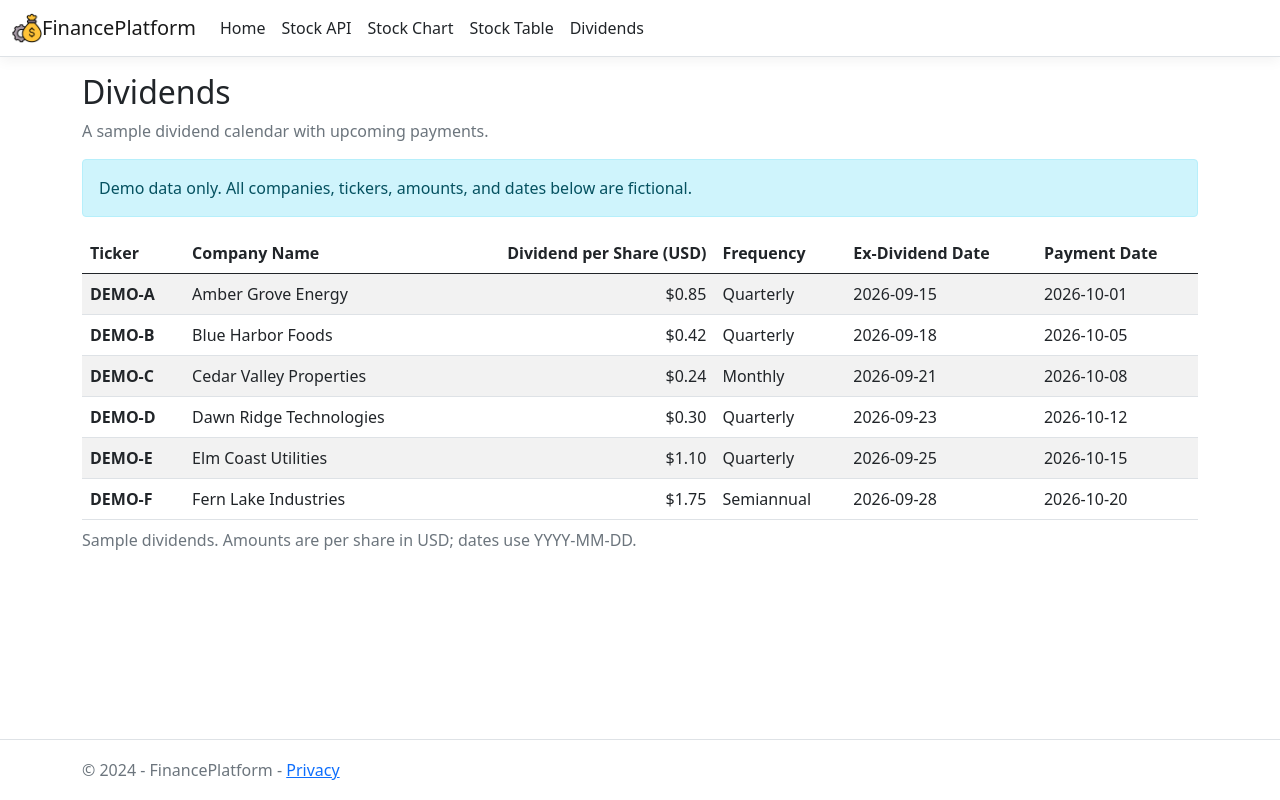
After one commit to rengetsu/FinancePlatform, an ASP.NET Core app: template Views/Dividends/Index.cshtml in a window 1280 px wide. The commit adds this page. Run offline with ASP.NET Core 8, Linux system fonts and the light colour scheme; the template is opened without the code that fills it, so the values that code supplies are empty; style sheets or scripts are compiled from the project's sources.

Commit message:
Add Dividends Page and Controller

```diff
--- /dev/null
+++ b/Views/Dividends/Index.cshtml
@@ -0,0 +1,76 @@
+@{
+    ViewData["Title"] = "Dividends";
+}
+
+<h2>Dividends</h2>
+<p class="text-muted">A sample dividend calendar with upcoming payments.</p>
+
+<div class="alert alert-info">
+    Demo data only. All companies, tickers, amounts, and dates below are fictional.
+</div>
+
+<div class="table-responsive">
+    <table class="table table-striped table-hover align-middle">
+        <caption>Sample dividends. Amounts are per share in USD; dates use YYYY-MM-DD.</caption>
+        <thead>
+            <tr>
+                <th scope="col">Ticker</th>
+                <th scope="col">Company Name</th>
+                <th scope="col" class="text-end">Dividend per Share (USD)</th>
+                <th scope="col">Frequency</th>
+                <th scope="col">Ex-Dividend Date</th>
+                <th scope="col">Payment Date</th>
+            </tr>
+        </thead>
+        <tbody>
+            <tr>
+                <th scope="row">DEMO-A</th>
+                <td>Amber Grove Energy</td>
+                <td class="text-end">$0.85</td>
+                <td>Quarterly</td>
+                <td>2026-09-15</td>
+                <td>2026-10-01</td>
+            </tr>
+            <tr>
+                <th scope="row">DEMO-B</th>
+                <td>Blue Harbor Foods</td>
+                <td class="text-end">$0.42</td>
+                <td>Quarterly</td>
+                <td>2026-09-18</td>
+                <td>2026-10-05</td>
+            </tr>
+            <tr>
+                <th scope="row">DEMO-C</th>
+                <td>Cedar Valley Properties</td>
+                <td class="text-end">$0.24</td>
+                <td>Monthly</td>
+                <td>2026-09-21</td>
+                <td>2026-10-08</td>
+            </tr>
+            <tr>
+                <th scope="row">DEMO-D</th>
+                <td>Dawn Ridge Technologies</td>
+                <td class="text-end">$0.30</td>
+                <td>Quarterly</td>
+                <td>2026-09-23</td>
+                <td>2026-10-12</td>
+            </tr>
+            <tr>
+                <th scope="row">DEMO-E</th>
+                <td>Elm Coast Utilities</td>
+                <td class="text-end">$1.10</td>
+                <td>Quarterly</td>
+                <td>2026-09-25</td>
+                <td>2026-10-15</td>
+            </tr>
+            <tr>
+                <th scope="row">DEMO-F</th>
+                <td>Fern Lake Industries</td>
+                <td class="text-end">$1.75</td>
+                <td>Semiannual</td>
+                <td>2026-09-28</td>
+                <td>2026-10-20</td>
+            </tr>
+        </tbody>
+    </table>
+</div>
--- a/Views/Shared/_Layout.cshtml
+++ b/Views/Shared/_Layout.cshtml
@@ -32,6 +32,9 @@
                         <li class="nav-item">
                             <a class="nav-link text-dark" asp-area="" asp-controller="Table" asp-action="Table">Stock Table</a>
                         </li>
+                        <li class="nav-item">
+                            <a class="nav-link text-dark" asp-area="" asp-controller="Dividends" asp-action="Index">Dividends</a>
+                        </li>
                     </ul>
                 </div>
             </div>
```
Also changed, not shown: Controllers/DividendsController.cs (added, +12 -0 lines).
